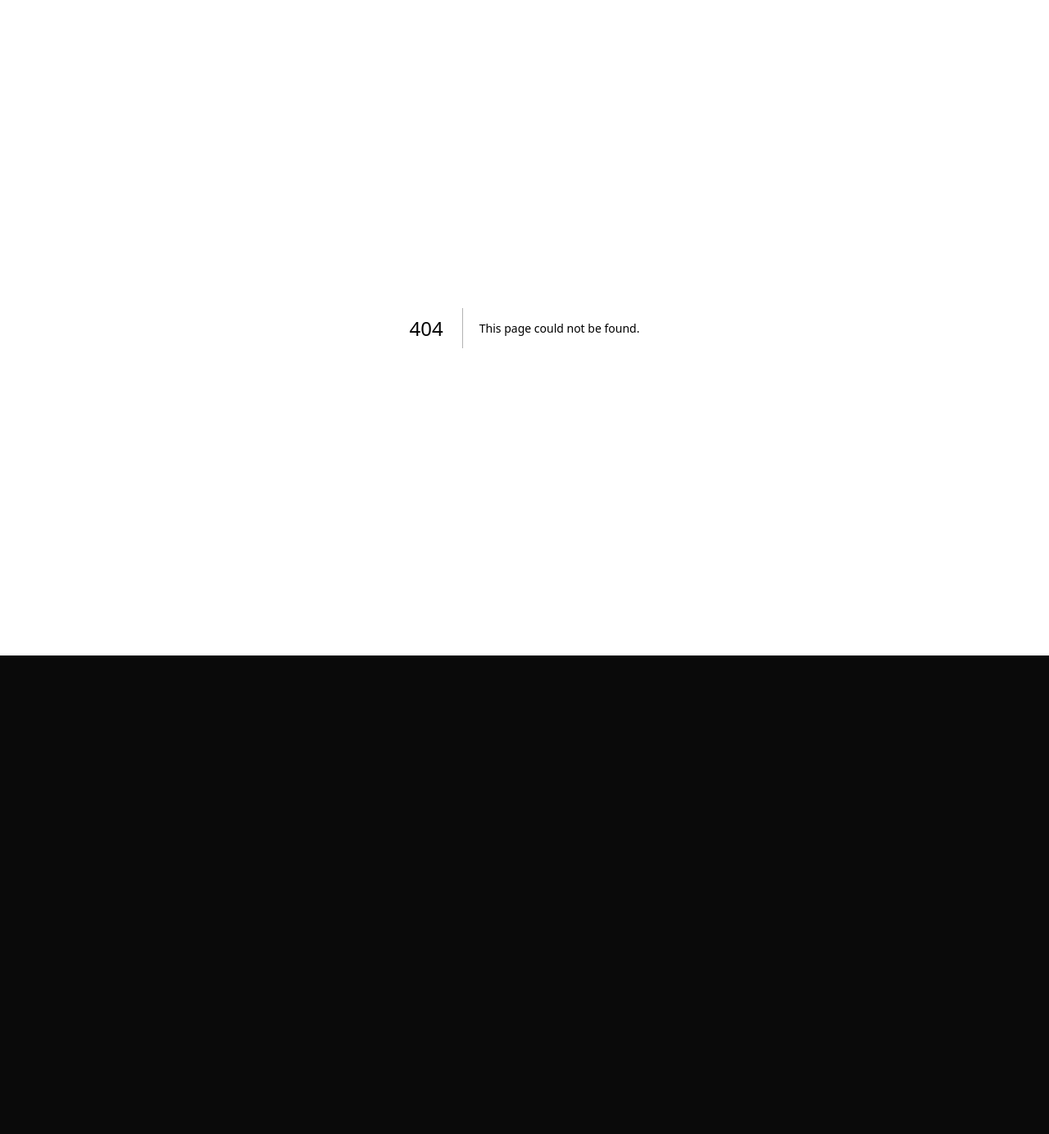
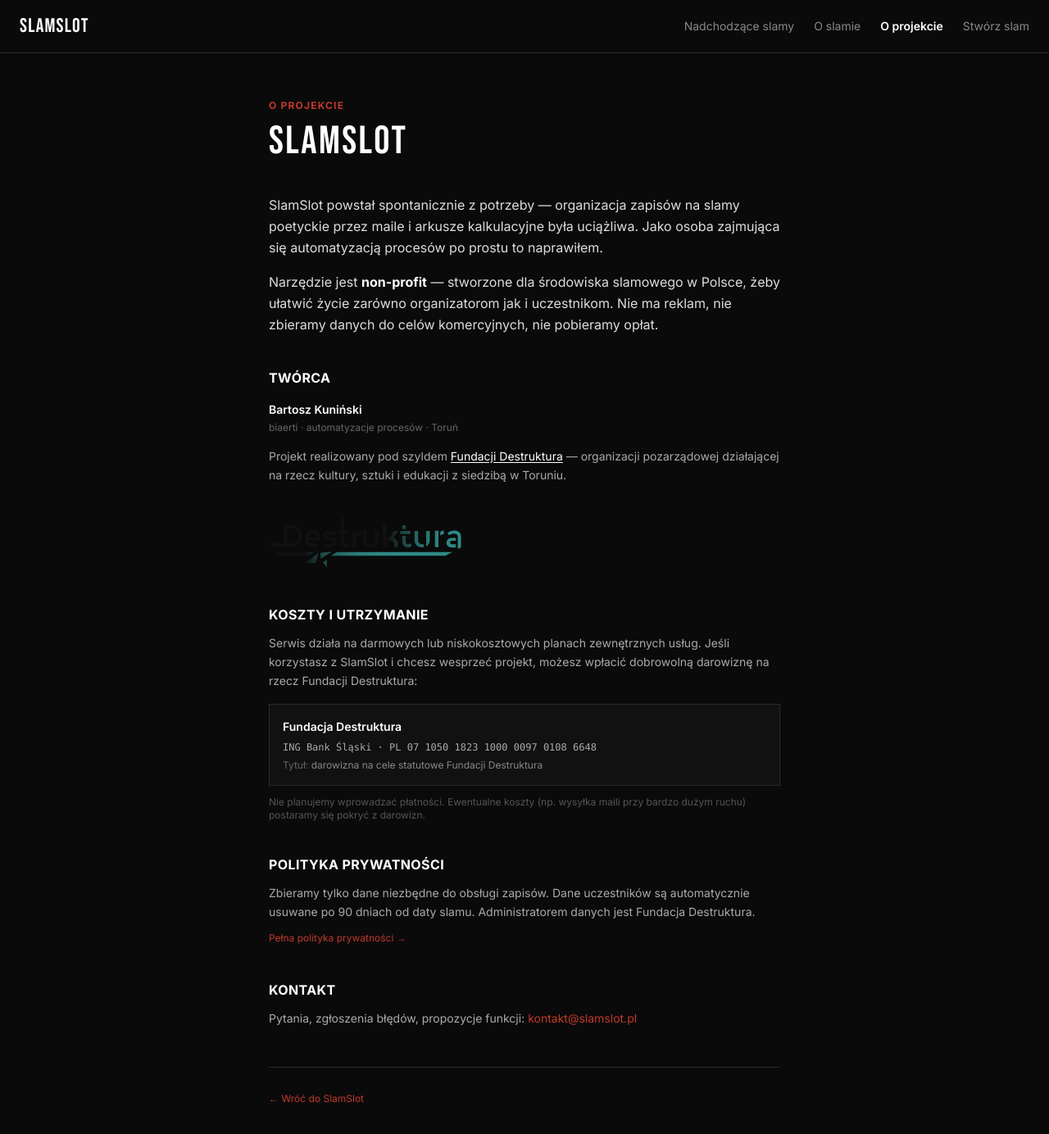
Before and after one commit to biaerti/slamslot, a Next.js app: page /o-projekcie in a window 1280 px wide. Before the commit this address had no page. Shown: the top 1384 px of the page at 82% size. Before the commit the page ends 800 px from the top, so only its background shows below. Built offline with nearby package versions, Linux system fonts and the light colour scheme.

Commit message:
Add O projekcie page, footer with privacy policy link, Destruktura logo
Co-Authored-By: Claude Sonnet 4.6 <noreply@anthropic.com>

```diff
--- /dev/null
+++ b/app/o-projekcie/page.tsx
@@ -0,0 +1,127 @@
+import Nav from '@/components/nav'
+import Link from 'next/link'
+import Image from 'next/image'
+
+export default function OProjekcie() {
+  return (
+    <main className="min-h-screen flex flex-col">
+      <Nav active="o-projekcie" />
+
+      <div className="max-w-2xl mx-auto px-6 py-14 w-full">
+        <p className="text-xs font-bold text-[#c0392b] uppercase tracking-widest mb-3">
+          O projekcie
+        </p>
+        <h1 className="font-display text-5xl text-white leading-none mb-10">
+          SLAMSLOT
+        </h1>
+
+        <div className="space-y-10 text-[#aaa] text-sm leading-relaxed">
+
+          <section>
+            <p className="text-base text-[#ddd] leading-relaxed">
+              SlamSlot powstał spontanicznie z potrzeby — organizacja zapisów na slamy poetyckie
+              przez maile i arkusze kalkulacyjne była uciążliwa. Jako osoba zajmująca się
+              automatyzacją procesów po prostu to naprawiłem.
+            </p>
+            <p className="mt-4 text-base text-[#ddd] leading-relaxed">
+              Narzędzie jest <strong className="text-white">non-profit</strong> — stworzone
+              dla środowiska slamowego w Polsce, żeby ułatwić życie zarówno organizatorom
+              jak i uczestnikom. Nie ma reklam, nie zbieramy danych do celów komercyjnych,
+              nie pobieramy opłat.
+            </p>
+          </section>
+
+          <section>
+            <h2 className="text-white font-bold text-base mb-4 uppercase tracking-wide">Twórca</h2>
+            <div className="flex items-center gap-4 mb-4">
+              <div>
+                <p className="text-white font-semibold">Bartosz Kuniński</p>
+                <p className="text-[#666] text-xs mt-0.5">biaerti · automatyzacje procesów · Toruń</p>
+              </div>
+            </div>
+            <p>
+              Projekt realizowany pod szyldem{' '}
+              <a
+                href="https://www.destruktura.pl/"
+                target="_blank"
+                rel="noopener noreferrer"
+                className="text-white hover:text-[#c0392b] underline underline-offset-2 transition-colors"
+              >
+                Fundacji Destruktura
+              </a>
+              {' '}— organizacji pozarządowej działającej na rzecz kultury, sztuki i edukacji
+              z siedzibą w Toruniu.
+            </p>
+          </section>
+
+          {/* Logo Destruktury */}
+          <section>
+            <a
+              href="https://www.destruktura.pl/"
+              target="_blank"
+              rel="noopener noreferrer"
+              className="inline-block opacity-60 hover:opacity-100 transition-opacity"
+            >
+              <Image
+                src="/logo.svg"
+                alt="Fundacja Destruktura"
+                width={240}
+                height={61}
+                className="invert"
+              />
+            </a>
+          </section>
+
+          <section>
+            <h2 className="text-white font-bold text-base mb-3 uppercase tracking-wide">Koszty i utrzymanie</h2>
+            <p>
+              Serwis działa na darmowych lub niskokosztowych planach zewnętrznych usług.
+              Jeśli korzystasz z SlamSlot i chcesz wesprzeć projekt, możesz wpłacić
+              dobrowolną darowiznę na rzecz Fundacji Destruktura:
+            </p>
+            <div className="mt-4 bg-[#111] border border-[#2a2a2a] p-4 space-y-1.5">
+              <p className="text-white font-semibold">Fundacja Destruktura</p>
+              <p className="font-mono text-[#aaa] text-xs">ING Bank Śląski · PL 07 1050 1823 1000 0097 0108 6648</p>
+              <p className="text-[#666] text-xs">Tytuł: <span className="text-[#888]">darowizna na cele statutowe Fundacji Destruktura</span></p>
+            </div>
+            <p className="mt-3 text-[#555] text-xs">
+              Nie planujemy wprowadzać płatności. Ewentualne koszty (np. wysyłka maili przy bardzo dużym ruchu)
+              postaramy się pokryć z darowizn.
+            </p>
+          </section>
+
+          <section>
+            <h2 className="text-white font-bold text-base mb-3 uppercase tracking-wide">Polityka prywatności</h2>
+            <p>
+              Zbieramy tylko dane niezbędne do obsługi zapisów. Dane uczestników są automatycznie
+              usuwane po 90 dniach od daty slamu. Administratorem danych jest Fundacja Destruktura.
+            </p>
+            <Link
+              href="/polityka-prywatnosci"
+              className="inline-block mt-3 text-[#c0392b] hover:underline text-xs"
+            >
+              Pełna polityka prywatności →
+            </Link>
+          </section>
+
+          <section>
+            <h2 className="text-white font-bold text-base mb-3 uppercase tracking-wide">Kontakt</h2>
+            <p>
+              Pytania, zgłoszenia błędów, propozycje funkcji:{' '}
+              <a href="mailto:kontakt@slamslot.pl" className="text-[#c0392b] hover:underline">
+                kontakt@slamslot.pl
+              </a>
+            </p>
+          </section>
+
+        </div>
+
+        <div className="mt-12 pt-6 border-t border-[#2a2a2a]">
+          <Link href="/" className="text-xs text-[#c0392b] hover:underline">
+            ← Wróć do SlamSlot
+          </Link>
+        </div>
+      </div>
+    </main>
+  )
+}
--- a/app/page.tsx
+++ b/app/page.tsx
@@ -1,5 +1,6 @@
 import CreateSlamForm from '@/components/create-slam-form'
 import Nav from '@/components/nav'
+import Link from 'next/link'
 
 export default function HomePage() {
   return (
@@ -47,6 +48,16 @@ export default function HomePage() {
           <CreateSlamForm />
         </div>
       </div>
+      {/* Footer */}
+      <footer className="border-t border-[#1a1a1a] px-6 py-3 flex items-center justify-between">
+        <p className="text-xs text-[#333]">
+          © Fundacja Destruktura · non-profit
+        </p>
+        <div className="flex gap-4 text-xs">
+          <Link href="/o-projekcie" className="text-[#333] hover:text-[#666] transition-colors">O projekcie</Link>
+          <Link href="/polityka-prywatnosci" className="text-[#333] hover:text-[#666] transition-colors">Polityka prywatności</Link>
+        </div>
+      </footer>
     </main>
   )
 }
--- a/components/nav.tsx
+++ b/components/nav.tsx
@@ -1,7 +1,7 @@
 import Link from 'next/link'
 
 interface NavProps {
-  active?: 'o-slamie' | 'nadchodzace-slamy' | 'stworz-slam'
+  active?: 'o-slamie' | 'nadchodzace-slamy' | 'stworz-slam' | 'o-projekcie'
 }
 
 export default function Nav({ active }: NavProps) {
@@ -29,6 +29,7 @@ export default function Nav({ active }: NavProps) {
       <nav className="flex gap-6 text-sm">
         {link('/nadchodzace-slamy', 'Nadchodzące slamy', 'nadchodzace-slamy')}
         {link('/o-slamie', 'O slamie', 'o-slamie')}
+        {link('/o-projekcie', 'O projekcie', 'o-projekcie')}
         <Link
           href="/"
           className={
```
Also changed, not shown: logo.svg (added), public/logo.svg (added).
